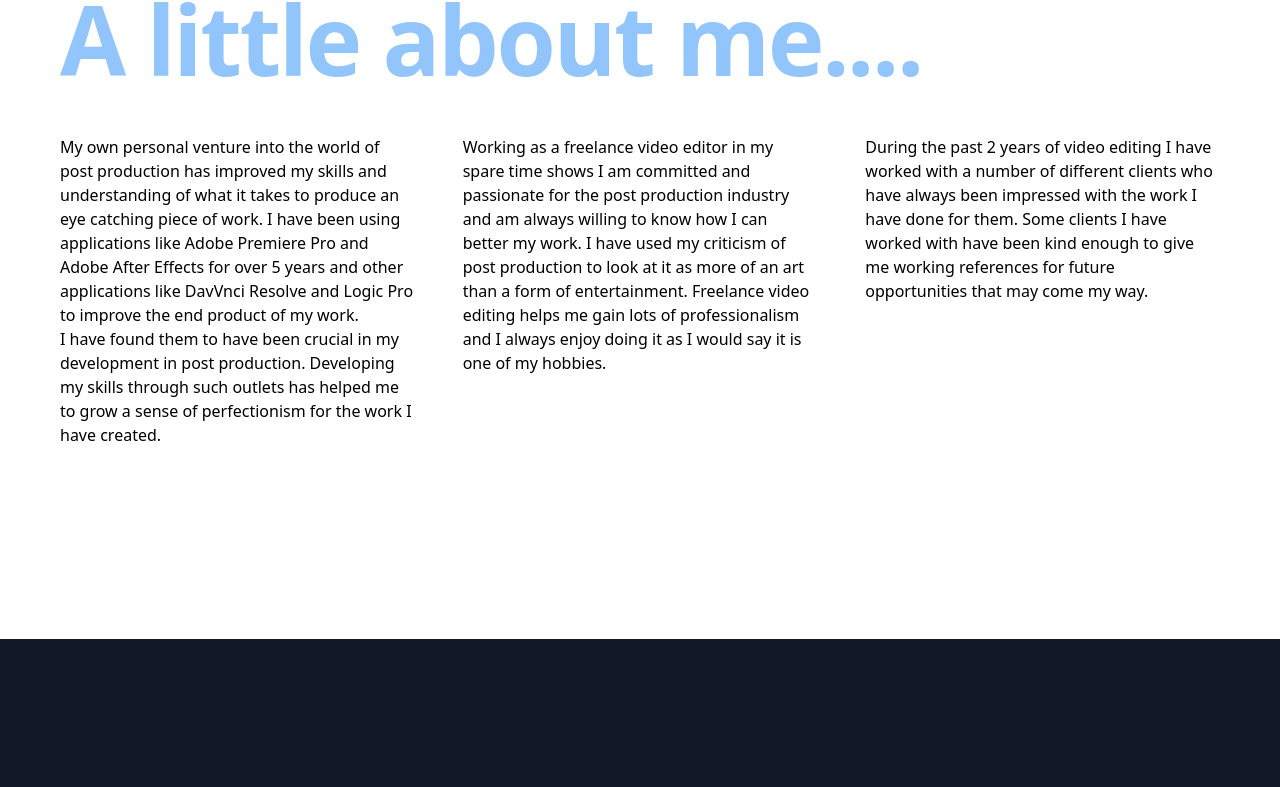
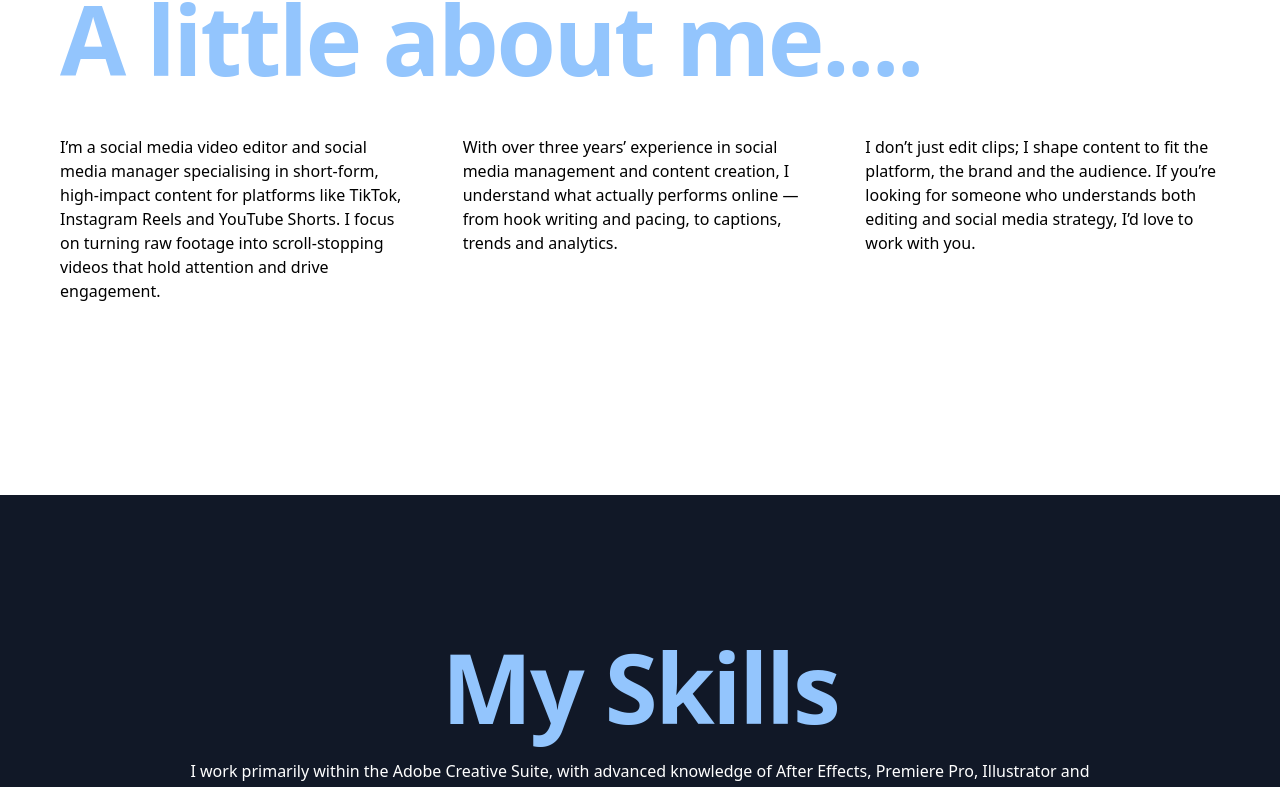
Before and after one commit to biglee25/refract, a Next.js app: page / in a window 1280 px wide. Shown: the part 1049-1836 px from the top of the page. Built offline with nearby package versions, Linux system fonts and the light colour scheme.

Commit message:
new edits

```diff
--- a/components/About.js
+++ b/components/About.js
@@ -7,25 +7,15 @@ export default function About() {
         <div className="m-4 logo-bg text-black">
             <h2 className='md:px-5 text-blue-300 text-5xl md:text-8xl'>A little about me....</h2>
               <div className="my-12 md:px-5 grid grid-cols-1 md:grid-cols-3 gap-12">
-
                 <div>
-                  <p>My own personal venture into the world of post production has improved my skills and understanding
-              of what it takes to produce an eye catching piece of work. I have been using applications like Adobe
-              Premiere Pro and Adobe After Effects for over 5 years and other applications like DavVnci Resolve and
-              Logic Pro to improve the end product of my work.
-              </p>
-              <p>
-              I have found them to have been crucial in my development
-              in post production. Developing my skills through such outlets has helped me to grow a sense of perfectionism
-              for the work I have created.</p>
+                  <p>I’m a social media video editor and social media manager specialising in short-form, high-impact content for platforms like TikTok, Instagram Reels and YouTube Shorts. I focus on turning raw footage into scroll-stopping videos that hold attention and drive engagement.</p>
                 </div>
                 <div>
-                  <p>Working as a freelance video editor in my spare time shows I am committed and passionate for the post production industry and am always willing to know how I can better my work. I have used my criticism of post production to look at it as more of an art than a form of entertainment. Freelance video editing helps me gain lots of professionalism and I always enjoy doing it as I would say it is one of my hobbies.</p>
+                  <p>With over three years’ experience in social media management and content creation, I understand what actually performs online — from hook writing and pacing, to captions, trends and analytics.</p>
                 </div>
                 <div>
-                  <p> During the past 2 years of video editing I have worked with a number of different clients who have always been impressed with the work I have done for them. Some clients I have worked with have been kind enough to give me working references for future opportunities that may come my way.</p>
+                  <p>I don’t just edit clips; I shape content to fit the platform, the brand and the audience. If you’re looking for someone who understands both editing and social media strategy, I’d love to work with you.</p>
                 </div>
-
               </div>
         </div>
       </section>
--- a/components/Card.js
+++ b/components/Card.js
@@ -16,10 +16,7 @@ export default function Card() {
                     <h2 className='md:mt-12 md:w-3/4 mx-auto text-blue-300 text-5xl md:text-8xl'>My Skills</h2>
 
 
-                    <p className='text-white pt-6 md:w-3/4 mx-auto'>During my time as a freelancer, I have gained valuable experience in various software applications.
-                                                                    I have gained the majority of my experience through the Adobe software and I am able to use them
-                                                                    to a high level. Alongside these I’m experienced in other applications like Davinci Resolve and
-                                                                    Logic Pro.</p>
+                    <p className='text-white pt-6 md:w-3/4 mx-auto'> I work primarily within the Adobe Creative Suite, with advanced knowledge of After Effects, Premiere Pro, Illustrator and Photoshop, alongside strong experience in DaVinci Resolve for colour grading and finishing.</p>
                     <div className='grid grid-cols-1 md:grid-cols-2 lg:grid-cols-2 gap-4 py-24 md:px-24 md:py-24 text-left'>
                         <div className="flex flex-col items-start font-light bg-gray-100 p-12 rounded-lg">
                             <Image src={AfterEffects} alt="Adobe After Effects" width={100} height={100}/>
@@ -65,7 +62,7 @@ export default function Card() {
                         <div className="flex flex-col items-start font-light bg-gray-100 p-12 rounded-lg">
                             <Image src={DaVinci} alt="Davinci Resolve" width={100} height={100}/>
                             <h2 className='py-5 font-bold text-2xl'>DaVinci Resolve</h2>
-                            <p>DaVinci Resolve is a proprietary color grading, color correction, visual effects, and
+                            <p>DaVinci Resolve is a proprietary colour grading, colour correction, visual effects, and
                                 audio post-production video editing application for macOS, Windows, and Linux, developed
                                 by Australian company Blackmagic Design.
                                 </p>
--- a/components/Navbar.js
+++ b/components/Navbar.js
@@ -37,11 +37,11 @@ export default function Navbar() {
                             <a className="text-white hover:text-red-400">Home</a>
                         </Link>
                     </li>
-                    <li className="px-4">
+                    {/* <li className="px-4">
                         <Link href="/about">
                             <a className="text-white hover:text-red-400">About</a>
                         </Link>
-                    </li>
+                    </li> */}
                     <li className="px-4">
                         <Link href="/work">
                                 <a className="text-white hover:text-red-400">Work</a>
--- a/pages/contact.js
+++ b/pages/contact.js
@@ -41,12 +41,12 @@ export default function Card() {
                 <div className="flex flex-col items-center font-light bg-gray-900 text-white p-12 rounded-lg">
                 <FaInstagram size="6rem" className="mx-auto mb-4 text-blue-300" />
                     <h2 className='py-5 font-bold text-2xl'>Instagram</h2>
-                    <a href='https://www.instagram.com/jack.a2421' className='text-2xl'>jack.a2421</a>
+                    <a href='https://www.instagram.com/jack_vfx21/' className='text-2xl'>jack_vfx21</a>
                 </div>
                 <div className="flex flex-col items-center font-light bg-gray-900 text-white p-12 rounded-lg">
                 <FaTiktok size="6rem" className="mx-auto mb-4 text-blue-300" />
                     <h2 className='py-5 font-bold text-2xl'>TikTok</h2>
-                    <a href='https://www.tiktok.com/@refractvfx' className='text-2xl'>REFRACTVFX</a>
+                    <a href='https://www.tiktok.com/@refractvfx' className='text-2xl'>refractvfx</a>
                 </div>
             </div>
 
```
Lines whose indentation alone changed are shown as unchanged.
